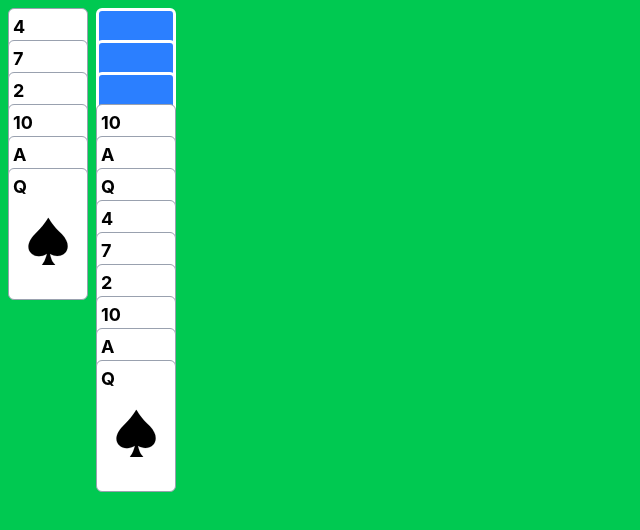
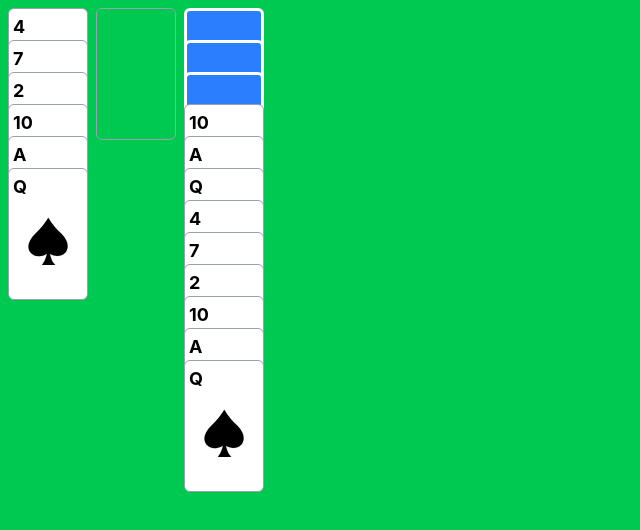
Before and after one commit to josephblair92/solitaire, a React (Vite) app: page / in a window 1280 px wide. Shown: the top 530 px of the page, without its empty margins (0-640 px from the left). Built offline with nearby package versions, Linux system fonts and the light colour scheme.

Commit message:
Add EmptyCardStackPlaceholder component

```diff
--- a/src/App.tsx
+++ b/src/App.tsx
@@ -40,6 +40,7 @@ function App() {
     <div className="bg-green-500 h-screen">
       <div className="flex gap-2 p-2">
         <CardStack cards={cards} />
+        <CardStack cards={[]} />
         <CardStack cards={[...cards, ...cards]} faceDownUntilIndex={3} />
       </div>
     </div>
--- a/src/components/CardStack.tsx
+++ b/src/components/CardStack.tsx
@@ -1,5 +1,6 @@
 import type * as Types from "../types/types";
 import { Card } from "./Card";
+import { EmptyCardStackPlaceholder } from "./EmptyCardStackPlaceholder";
 import { FaceDownCard } from "./FaceDownCard";
 
 export interface CardStackProps {
@@ -8,7 +9,7 @@ export interface CardStackProps {
 }
 
 export function CardStack ({ cards, faceDownUntilIndex = 0 }: CardStackProps) {
-    return (
+    if (cards.length) return (
       <div className="flex flex-col gap-2">
         {cards.map((card, index) =>
             index >= faceDownUntilIndex
@@ -17,4 +18,5 @@ export function CardStack ({ cards, faceDownUntilIndex = 0 }: CardStackProps) {
         )}
       </div>
     )
+    else return <EmptyCardStackPlaceholder />
 }
--- /dev/null
+++ b/src/components/EmptyCardStackPlaceholder.tsx
@@ -0,0 +1,3 @@
+export function EmptyCardStackPlaceholder () {
+    return <div className="h-33 w-20 rounded-md border-1 border-gray-400" />
+}
```
